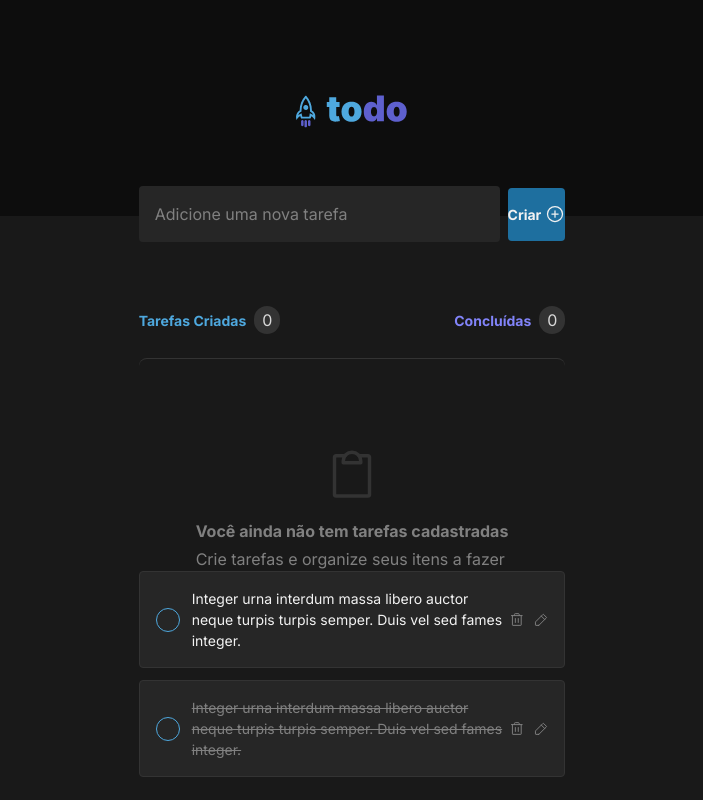
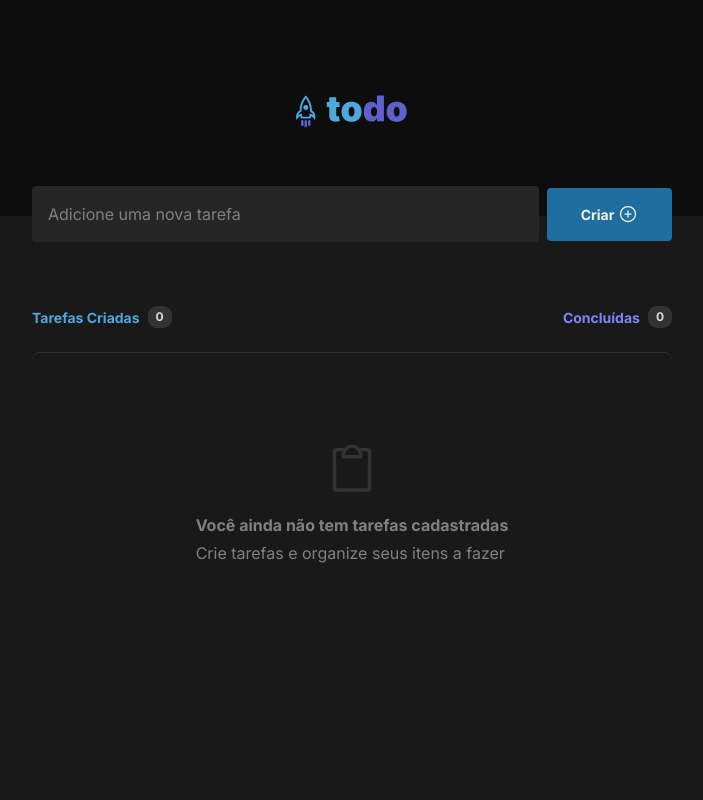
Before and after one commit to mariafantuci/todoList, a React (Vite) app: page / in a window 1280 px wide. Shown: the whole page, without its empty margins (288-991 px from the left). Built offline with nearby package versions, Linux system fonts and the light colour scheme.

Commit message:
Create the inset, update and delete logic in the todoList

```diff
--- a/src/App.tsx
+++ b/src/App.tsx
@@ -1,15 +1,58 @@
+import { ChangeEvent, useState } from 'react';
 import { Header } from './components/Header';
 import { InputText } from './components/InputText';
 import { TaskList } from './components/TaskList';
+
 import './styles/global.css'
 
+export interface Task{
+  content: string;
+  status: boolean;
+}
+
 export function App() {
+  const [newTask, setNewTask] = useState('');
+
+  const [tasks, setTasks] = useState<Task[]>([]);
+
+  function handleNewTask(value: string){
+      setNewTask(value)
+  }
+
+  function handleAddNewTaskTheList(){
+    setTasks([ ...tasks, {
+      content: newTask,
+      status: false
+    }])
+    setNewTask('')
+ }
+
+  function deleteTask(taskToDelete: string) {
+    const taskWithoutDeletedOne = tasks.filter(task => {
+      return task.content !== taskToDelete;
+    })
+
+    setTasks(taskWithoutDeletedOne);
+  }
+
+  function changeStatus(content: string){
+    const updateTasks = tasks.map(task => task.content === content
+      ? {...task, status: !task.status}
+      : task)
+
+    setTasks(updateTasks)
+  }
+
   return (
     <>
       <Header />
-        <div className="w-11/12 mx-auto md:w-3/5 lg:w-1/3">
-          <InputText placeholder="Adicione uma nova tarefa"/>
-          <TaskList />
+        <div className="w-11/12 mx-auto md:w-3/5 lg:w-2/4 2xl:w-1/3">
+          <InputText
+            handleAddNewTaskTheList={handleAddNewTaskTheList}
+            handleNewTask={handleNewTask}
+            valueNewTask={newTask}
+          />
+          <TaskList changeStatus={changeStatus} onDeleteTask={deleteTask} list={tasks}/>
         </div>
     </>
   );
--- a/src/components/Checkbox.tsx
+++ b/src/components/Checkbox.tsx
@@ -1,12 +1,17 @@
 import * as CheckboxPrimitive from '@radix-ui/react-checkbox';
 import { Check } from 'phosphor-react';
 
-export interface CheckboxProps {}
+export interface CheckboxProps {
+    handleUpdatedStatus: () => void;
+    taskStatus: boolean;
+}
 
-export function Checkbox ({ }: CheckboxProps) {
+export function Checkbox ({ handleUpdatedStatus, taskStatus }: CheckboxProps) {
+
     return (
-        <CheckboxPrimitive.Root className="min-w-[24px] w-6 h-6 p-0.5 border border-blue rounded-full checkbox_task">
-            <CheckboxPrimitive.Indicator asChild >
+
+        <CheckboxPrimitive.Root onClick={handleUpdatedStatus} checked={taskStatus ? true : false} className="min-w-[24px] w-6 h-6 p-0.5 border border-blue rounded-full checkbox_task">
+            <CheckboxPrimitive.Indicator  asChild >
                 <Check weight='bold' className='w-5 h-5 text-gray-100' />
             </CheckboxPrimitive.Indicator>
         </CheckboxPrimitive.Root>
--- a/src/components/InputText.tsx
+++ b/src/components/InputText.tsx
@@ -1,16 +1,41 @@
-import { InputHTMLAttributes } from 'react';
+import { ChangeEvent, InvalidEvent } from 'react';
 import { PlusCircle } from 'phosphor-react'
+import { FormEvent } from 'react';
 
-export interface InputTextProps extends InputHTMLAttributes<HTMLInputElement>{}
 
-export function InputText(props: InputTextProps){
+interface InputTextProps{
+    handleAddNewTaskTheList: () => void;
+    handleNewTask: (value: string) => void;
+    valueNewTask: string;
+}
+
+export function InputText({ handleAddNewTaskTheList, handleNewTask, valueNewTask }: InputTextProps){
+
+    function handleOnChange(event: ChangeEvent<HTMLInputElement>){
+        event.target.setCustomValidity('');
+        handleNewTask(event.target.value);
+    }
+
+    function handleOnSubmit(event: FormEvent){
+        event.preventDefault();
+        handleAddNewTaskTheList();
+    }
+
+    function handleNewCommentInvalid(event: InvalidEvent<HTMLInputElement>) {
+        event.target.setCustomValidity('Esse campo é obrigatório!');
+    }
+
     return (
-        <form className="flex items-center gap-2 w-full -mt-[30px]">
+        <form onSubmit={handleOnSubmit} className="flex items-center gap-2 w-full -mt-[30px]">
             <input
-                {...props}
+                onChange={handleOnChange}
+                value={valueNewTask}
+                onInvalid={handleNewCommentInvalid}
+                required
+                placeholder="Adicione uma nova tarefa"
                 className="flex w-full items-center justify-center bg-gray-500 p-4 border-black text-sm  rounded text-gray-100 placeholder:text-gray-300 focus:ring-2 focus:ring-focus"
             />
-            <button className="bg-blue-dark rounded text-gray-100 flex items-center justify-center w-[16%] font-bold text-xs py-4 gap-1 transition-colors hover:bg-blue">
+            <button className="bg-blue-dark rounded text-gray-100 flex items-center justify-center w-1/4 2xl:w-[16%] font-bold text-xs py-4 gap-1 transition-colors hover:bg-blue">
                 Criar
                 <PlusCircle size={20}/>
             </button>
--- a/src/components/TaskList.tsx
+++ b/src/components/TaskList.tsx
@@ -1,21 +1,63 @@
-import { Clipboard, Trash, PencilSimple } from 'phosphor-react'
+import { Clipboard, Trash } from 'phosphor-react'
 import { Checkbox } from './Checkbox'
+import { clsx } from 'clsx';
+import { useState } from 'react';
+import { Task } from '../App';
 
+interface TaskListProps {
+    list: {
+        content: string;
+        status: boolean;
+    }[],
+    changeStatus: (content: string) => void;
+    onDeleteTask: (content: string) => void;
+}
 
-export function TaskList(){
+export function TaskList({ list, onDeleteTask, changeStatus }: TaskListProps){
+    const  total = list.length;
+
+    let [totalDone, setTotalDone] = useState(0);
+
+    function totalTaskDone(status: boolean){
+        if(!status){
+            setTotalDone((state) => {
+                return state + 1;
+            });
+        }else{
+            setTotalDone((state) => {
+                return state - 1;
+            });
+        }
+    }
+
+    function handleDeleteTask(task: Task){
+        totalTaskDone( task.status)
+        onDeleteTask(task.content)
+    }
+
+    function handleUpdatedStatus(task: Task){
+        totalTaskDone( task.status)
+        changeStatus(task.content)
+    }
+
     return (
         <main className="mt-16">
             <header className="flex items-center justify-between">
                 <div className="flex items-center gap-2">
                     <h2 className="text-blue text-xs font-bold">Tarefas Criadas</h2>
-                    <span className="bg-gray-400 gap-2.5 rounded-[999px] text-gray-200 py-0.5 px-2">0</span>
+                    <span className="bg-gray-400 text-xxs font-bold gap-2.5 rounded-[9px] text-gray-200 py-0.5 px-2">{ total }</span>
                 </div>
                 <div className="flex items-center gap-2">
                     <h2 className="text-purple text-xs font-bold">Concluídas</h2>
-                    <span className="bg-gray-400 gap-2.5 rounded-[999px] text-gray-200 py-0.5 px-2">0</span>
+                    <span className="bg-gray-400 text-xxs font-bold gap-2.5 rounded-[9px] text-gray-200 py-0.5 px-2">
+                        { total === 0 ? total : totalDone + ' de '+ total }
+                    </span>
                 </div>
             </header>
-            <div className="mt-6">
+            <div className="mt-6 flex w-full flex-col gap-3">
+                {
+                    list.length === 0 &&
+
                     <div className="todoListDecorationNoResults flex items-center justify-center flex-col">
                         <Clipboard className="text-gray-400" size={56} />
                         <div className="mt-4">
@@ -23,28 +65,33 @@ export function TaskList(){
                             <p className="mt-1 text-gray-300">Crie tarefas e organize seus itens a fazer</p>
                         </div>
                     </div>
-                <div className="flex w-full flex-col gap-3">
-                    <div className="border bg-gray-500 border-gray-400 rounded flex flex-row items-center justify-between p-4">
+                }
+                { list.map(
+                    task => {
+                        return (
+
+                            <div key={task.content} className={ clsx(
+                                'border bg-gray-500 border-gray-400 rounded flex flex-row items-center justify-between p-4',
+                                {
+                                    'line-through decoration-gray-300': task.status == true
+                                })}>
                                 <div className="gap-3 flex items-center w-[90%]">
-                            <Checkbox />
-                            <p className="text-gray-100 text-xs">Integer urna interdum massa libero auctor neque turpis turpis semper. Duis vel sed fames integer.</p>
+                                    <Checkbox taskStatus={task.status} handleUpdatedStatus={()=> { handleUpdatedStatus( task ) }} />
+                                    <p className={clsx(
+                                        'text-gray-100 text-xs', {
+                                            'text-gray-300': task.status == true
+                                        }
+                                    )}>{task.content}</p>
                                 </div>
-                        <div className="flex items-end gap-2 w-[10%]">
+
+                                <button onClick={()=> { handleDeleteTask( task) }} title="Deletar comentário" className="">
                                     <Trash size={24} className="text-gray-300 hover:text-danger focus:text-danger"/>
-                            <PencilSimple size={24} className="text-gray-300 hover:text-gray-100 focus:text-gray-100"/>
+                                </button>
+
                             </div>
-                    </div>
-                    <div className="border bg-gray-500 border-gray-400 rounded flex flex-row items-center justify-between p-4 line-through decoration-gray-300">
-                        <div className="gap-3 flex items-center w-[90%]">
-                            <Checkbox />
-                            <p className="text-gray-300 text-xs">Integer urna interdum massa libero auctor neque turpis turpis semper. Duis vel sed fames integer.</p>
-                        </div>
-                        <div className="flex items-end gap-2 w-[10%]">
-                            <Trash size={24} className="text-gray-300 hover:text-danger focus:text-danger"/>
-                            <PencilSimple size={24} className="text-gray-300 hover:text-gray-100 focus:text-gray-100"/>
-                        </div>
-                    </div>
-                </div>
+                        )
+                    }
+                )}
             </div>
         </main>
     )
```
Lines whose indentation alone changed are shown as unchanged.
